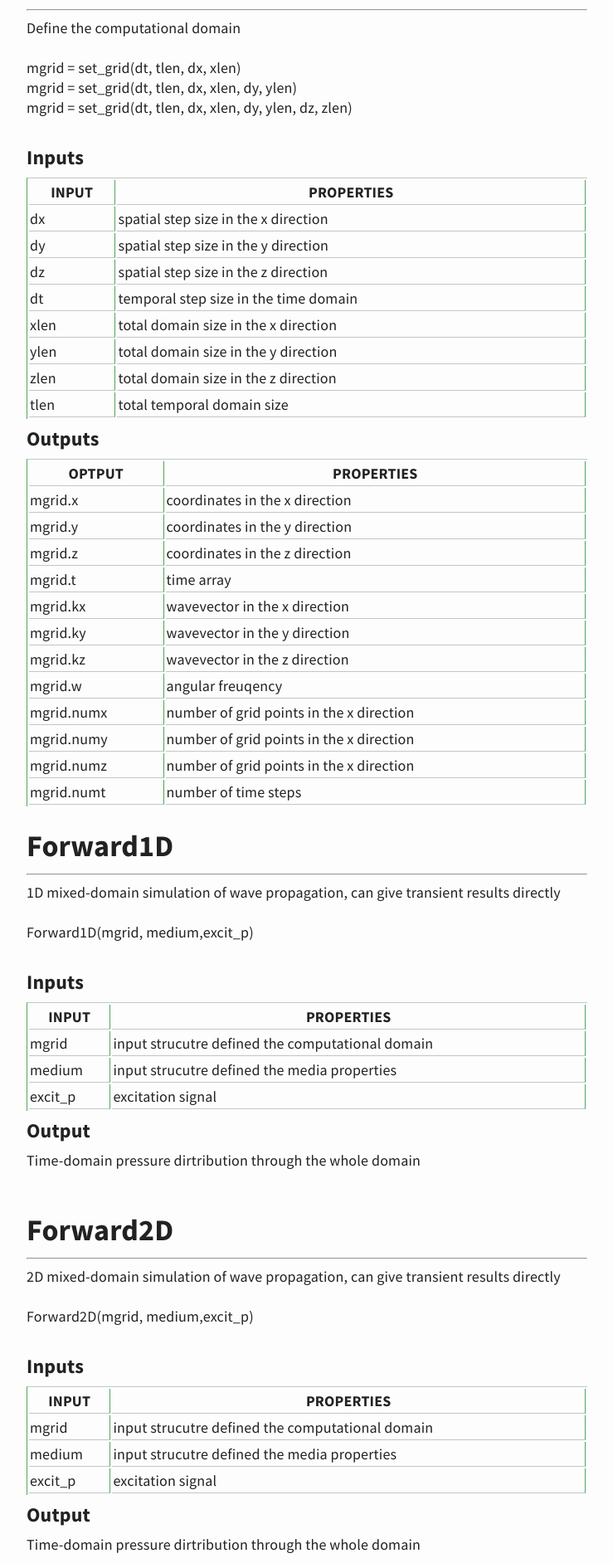
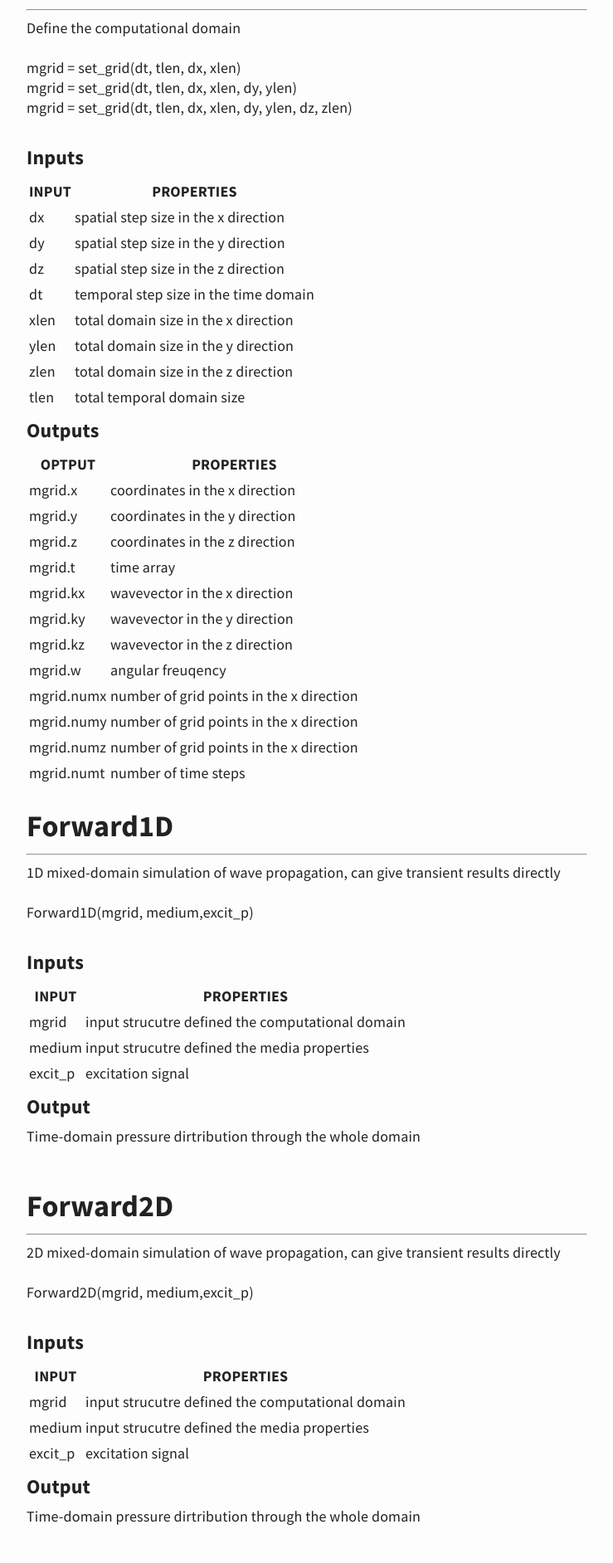
Before and after one commit to m-SOUND/mSOUND, a Jekyll site: the page built from functions/functions.md, in a window 1280 px wide. Shown: the part 412-2296 px from the top of the page at 83% size, without its empty margins (270-1009 px from the left). Built offline with Jekyll 4.4.1, drawn with Linux system fonts in a browser that asks for light colours.

Commit message:
Update header.html

```diff
--- a/_includes/header.html
+++ b/_includes/header.html
@@ -4,16 +4,3 @@
 	  <h1>MDM</h1>
 	</a>
 </header>
- <style>
-  table{
-    border-left:1px solid #51A459; border-top:1px solid #C2C6C4;
-    width: 100%;
-    word-wrap:break-word; word-break:break-all;
-  }
-  table th{
-  text-align:center; bgcolor:#BCDBB1;
-  }
-  table th,td{
-    border-right:1px solid #51A459; border-bottom:1px solid #C2C6C4;
-  }
-</style>
```
